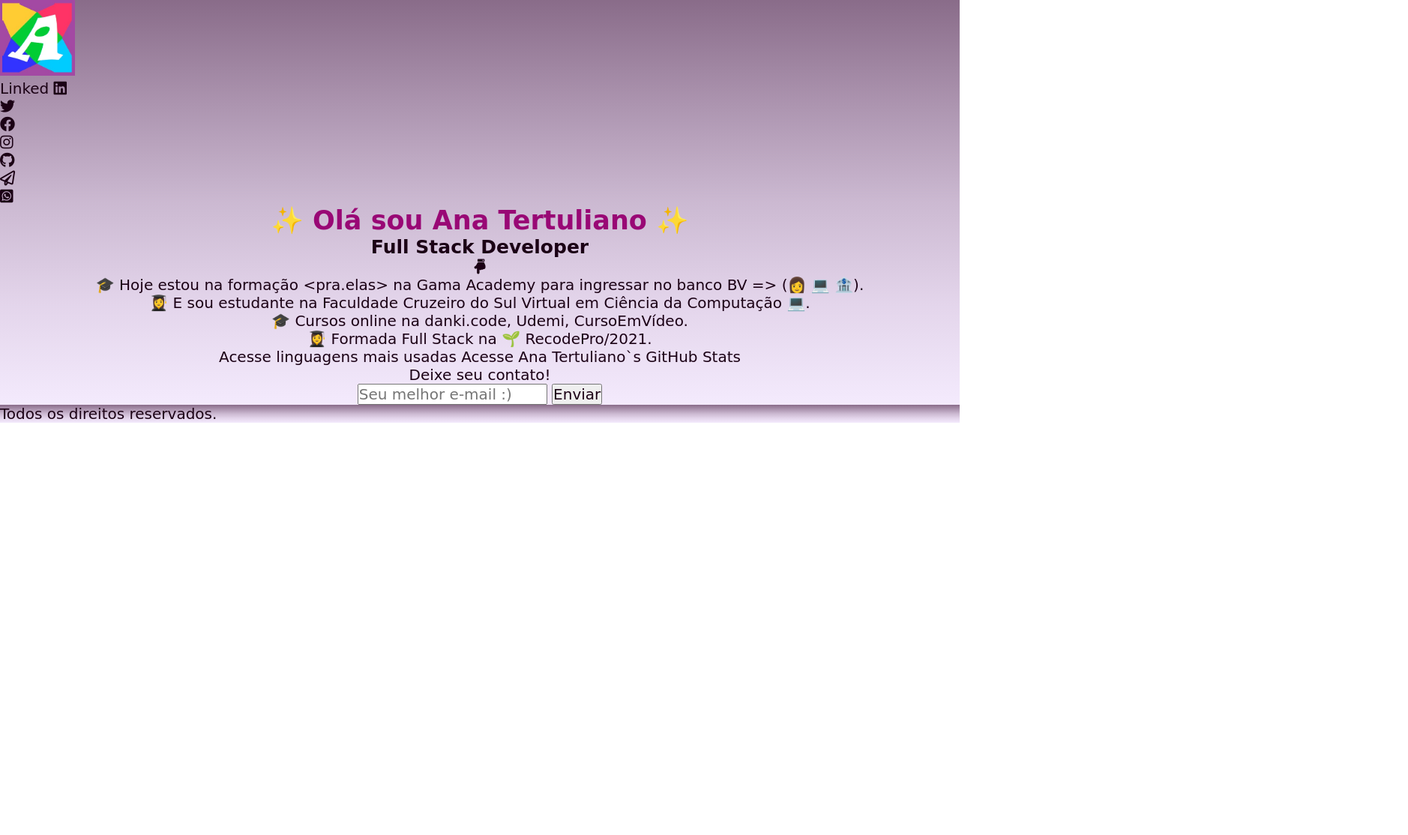
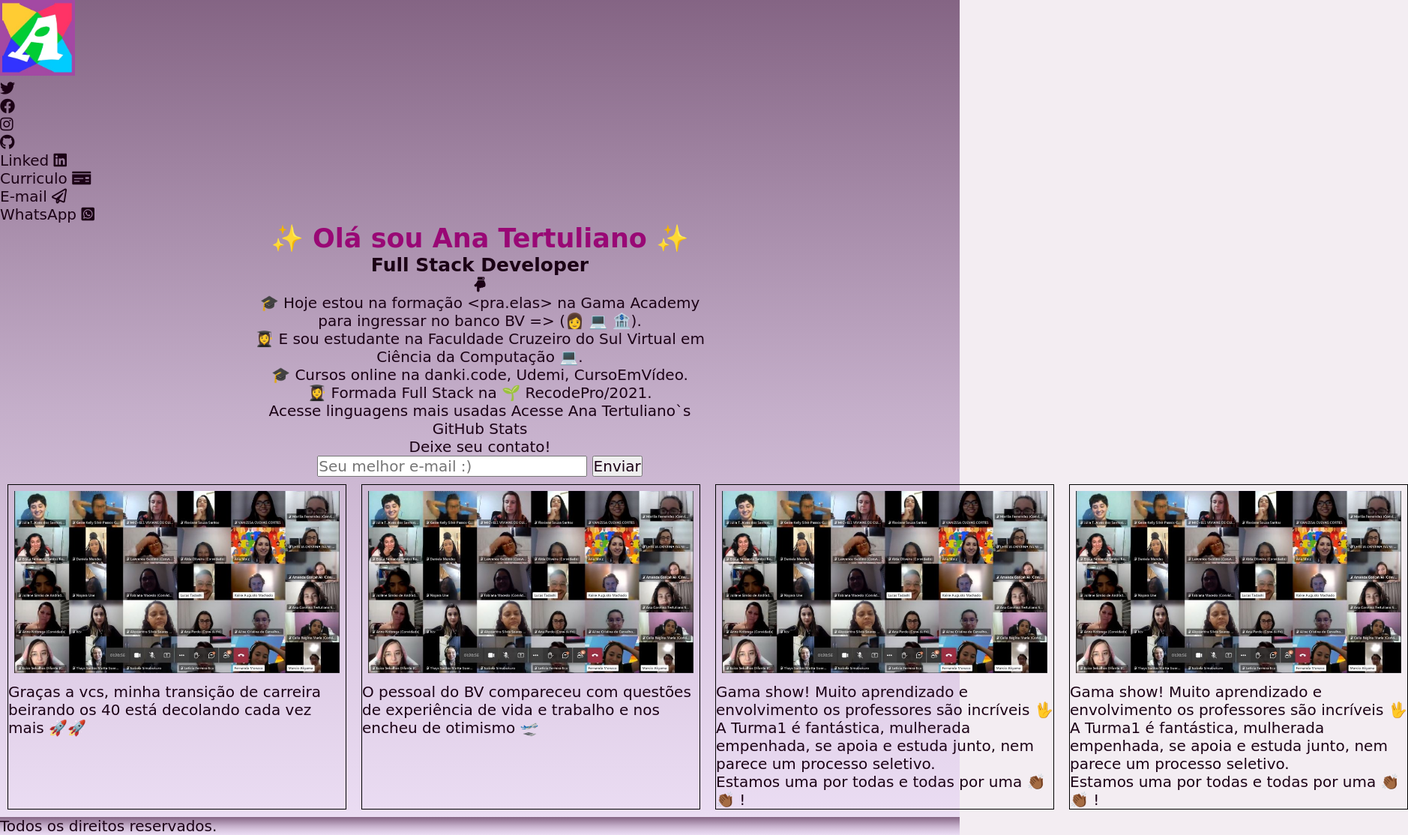
Before and after one commit to AnaTertu/pra_elas_BV, a plain HTML site: page projeto1/index.html in a window 1280 px wide. Shown: the whole page at 75% size, 1878 px wide, since content can reach past the window. Before the commit the page ends 800 px from the top, so only its background shows below. Drawn offline with Linux system fonts and the light colour scheme; a web font is replaced by a local one.

Commit message:
flex, img

```diff
--- a/projeto1/index.html
+++ b/projeto1/index.html
@@ -9,6 +9,7 @@
         <link rel="preconnect" href="https://fonts.gstatic.com" crossorigin>
         <link href="https://fonts.googleapis.com/css2?family=Reggae+One&family=Special+Elite&display=swap" rel="stylesheet">
         <link rel="stylesheet" href="style.css" >
+        <link rel="stylesheet" href="./src/assets/css/flex.css" >
         <title>Portifólio Ana Tertuliano</title>
     </head>
     <body>
@@ -19,16 +20,6 @@
                 </div>
                 <div>
                     <ul>
-                        <li>
-                            <a
-                                href="https://www.linkedin.com/in/ana-tertu/"
-                                title="Linkedin"
-                                target="_blank"
-                            >
-                                Linked
-                                <i class="fab fa-linkedin"></i>
-                            </a>
-                        </li>
                         <li>
                             <a
                                 href="https://twitter.com/AnaTertu_"
@@ -77,14 +68,32 @@
                         </li>
                         <li>
                             <a
+                                href="https://www.linkedin.com/in/ana-tertu/"
+                                title="Linkedin"
+                                target="_blank"
+                            >
+                                Linked
+                                <i class="fab fa-linkedin"></i>
+                            </a>
+                        </li>
+                        <li>
+                            <a
+                                href="https://anatertu.github.io/"
+                                title="Curriculun"
+                                target="_blank"
+                            >
+                                Curriculo
+                                <i class="fas fa-money-check"></i>
+                            </a>
+                        </li>
+                        <li>
+                            <a
                                 href="https://mailto:ana.tertu.2019@gmail.com"
                                 title="E-mail"
                                 target="_blank"
                             >
+                                E&#45;mail
                                 <i class="far fa-paper-plane"></i>
-                                <span class="menu-title sr-only">
-                                    E&#45;mail
-                                </span>
                             </a>
                         </li>
                         <li>
@@ -93,10 +102,8 @@
                                 title="WhatsApp"
                                 target="_blank"
                             >
+                                WhatsApp
                                 <i class="fab fa-whatsapp-square"></i>
-                                <span class="menu-title sr-only">
-                                    WhatsApp
-                                </span>
                             </a>
                         </li>
                       </ul>
@@ -134,6 +141,30 @@
                         </form>
                     </div>
                 </section>
+                <section>
+                    <div class="flex">
+                        <div>
+                            <img src="./src/assets/imag/bv_momentos.JPG" width="30%"/>
+                            <p>Graças a vcs, minha transição de carreira beirando os 40 está decolando cada vez mais 🚀🚀</p>
+                        </div>
+                        <div>
+                            <img src="./src/assets/imag/bv_momentos.JPG" width="30%"/>
+                            <p id="son1">O pessoal do BV compareceu com questões de experiência de vida e trabalho e nos encheu de otimismo 🛫</p>
+                        </div>
+                        <div>
+                            <img src="./src/assets/imag/bv_momentos.JPG" width="30%"/>
+                            <p id="grandson2">Gama show! Muito aprendizado e envolvimento os professores são incríveis 🖖</p>
+                            <p id="son2">A Turma1 é fantástica, mulherada empenhada, se apoia e estuda junto, nem parece um processo seletivo.</p>
+                            <p id="grandson2">Estamos uma por todas e todas por uma 👏🏾👏🏾 !</p>
+                        </div>
+                        <div>
+                            <img src="./src/assets/imag/bv_momentos.JPG" width="30%"/>
+                            <p id="grandson2">Gama show! Muito aprendizado e envolvimento os professores são incríveis 🖖</p>
+                            <p id="son2">A Turma1 é fantástica, mulherada empenhada, se apoia e estuda junto, nem parece um processo seletivo.</p>
+                            <p id="grandson2">Estamos uma por todas e todas por uma 👏🏾👏🏾 !</p>
+                        </div>
+                    </div>
+                </section>
             </main>
         </section>
         <footer class="copy">
--- /dev/null
+++ b/projeto1/src/assets/css/flex.css
@@ -0,0 +1,15 @@
+.flex {
+  display: flex;
+}
+
+.flex div {
+  border: 1px solid #000;
+  margin: 10px;
+  flex-basis: 100%;
+}
+
+.flex img {
+  padding: 8px;
+  max-width: 500px;
+  min-width: 450px;
+}
--- a/projeto1/src/assets/css/style1.css
+++ b/projeto1/src/assets/css/style1.css
@@ -12,7 +12,7 @@
 }
 
 .navigation {
-  display: inline-block;
+  align-items: baseline;
   list-style: none;
   cursor: pointer;
 }
--- a/projeto1/style.css
+++ b/projeto1/style.css
@@ -1,7 +1,7 @@
 * {
   padding: 0;
   margin: 0;
-  box-sizing: border-box; /*permite que a soma do tamnho dos elementos fiquem limitados a ele próprio sem acrescer ao tamnho da margin e do padding*/
+  box-sizing: border-box; /*soma do tamnho dos elementos a ele próprio, sem acrescer ao tamnho da margin e do padding*/
   color: rgb(27, 1, 21);
   font-family: "Reggae One", cursive;
   font-size: 20px;
@@ -9,22 +9,8 @@
 /* escala de cores rgb(49, 1, 37), rgb(129, 56, 111), rgb(168, 125, 157), rgb(243, 237, 242)*/
 
 body {
-  /* background-image: url(./src/assets/imag/pexels-adrien-olichon-2387793.jpg);
-  background-repeat: no-repeat;
-  background-position: center center fixed; */
-  /* background: url(./src/assets/imag/pexels-adrien-olichon-2387793.jpg) no-repeat center fixed;*/ /*iserir imagem*/
   background-size: cover;
-  /* background-color: rgb(243, 237, 242); */ /*iserir cor de fundo*/
-  /* background-color: linear-gradient(90deg, #c0392b, #8e44ad); */ /*inserir degradê*/
-  /* background-image: linear-gradient(
-    to bottom,
-    #37053796,
-    #5c2d6283,
-    #82559060,
-    #ab7fc269,
-    #d1abf662
-  ); */
-  /* height: 100vh; */ /*use junto com linear quanto definir direção sem uso do grau, para cobrir a tela 100%*/
+  background-color: rgb(243, 237, 242); /*iserir cor de fundo*/
 }
 
 .fundo,
@@ -59,4 +45,34 @@
 
 .fundo .container {
   text-align: center;
+  max-width: 600px;
+  margin: 0 auto;
 }
+
+.form input {
+  width: 60%;
+}
+/**/
+
+/**/
+
+/* escala de cores do projeto rgb(49, 1, 37), rgb(129, 56, 111), rgb(168, 125, 157), rgb(243, 237, 242)*/
+
+/*forma fracionada do background*/
+/* background-image: url(./src/assets/imag/pexels-adrien-olichon-2387793.jpg);
+    background-repeat: no-repeat;
+    background-position: center center fixed; */
+
+/*forma compacta do background*/
+/* background: url(./src/assets/imag/pexels-adrien-olichon-2387793.jpg) no-repeat center fixed;*/ /*iserir imagem não repete centraliza e fixa ao mesmo tempo*/
+
+/* background-color: linear-gradient(90deg, #c0392b, #8e44ad); */ /*inserir degradê*/
+/* background-image: linear-gradient(
+      to bottom,
+      #37053796,
+      #5c2d6283,
+      #82559060,
+      #ab7fc269,
+      #d1abf662
+    ); */
+/* height: 100vh; */ /*use junto com linear quanto definir direção sem uso do grau, para cobrir a tela 100%*/
```
Also changed, not shown: projeto1/src/assets/html/flex.html (added, +43 -0 lines), projeto1/src/assets/html/index1.html (+13 -21 lines), projeto1/src/assets/imag/AnaTertu.jpg (added), projeto1/src/assets/imag/AnaTertuliano.jpg (added), projeto1/src/assets/imag/AnaTertuliano.png (added), projeto1/src/assets/imag/anatertu.png (added), projeto1/src/assets/imag/avatar.jpg (deleted), projeto1/src/assets/imag/flexBox_alignItems_alignContent.JPG (added), projeto1/src/assets/imag/flexBox_justifyContent.JPG (added), projeto1/src/assets/imag/flexBox_wrap.JPG (added), projeto1/src/assets/imag/logo.png (added), projeto1/src/assets/imag/novAna.JPG (added), 2 other files.
